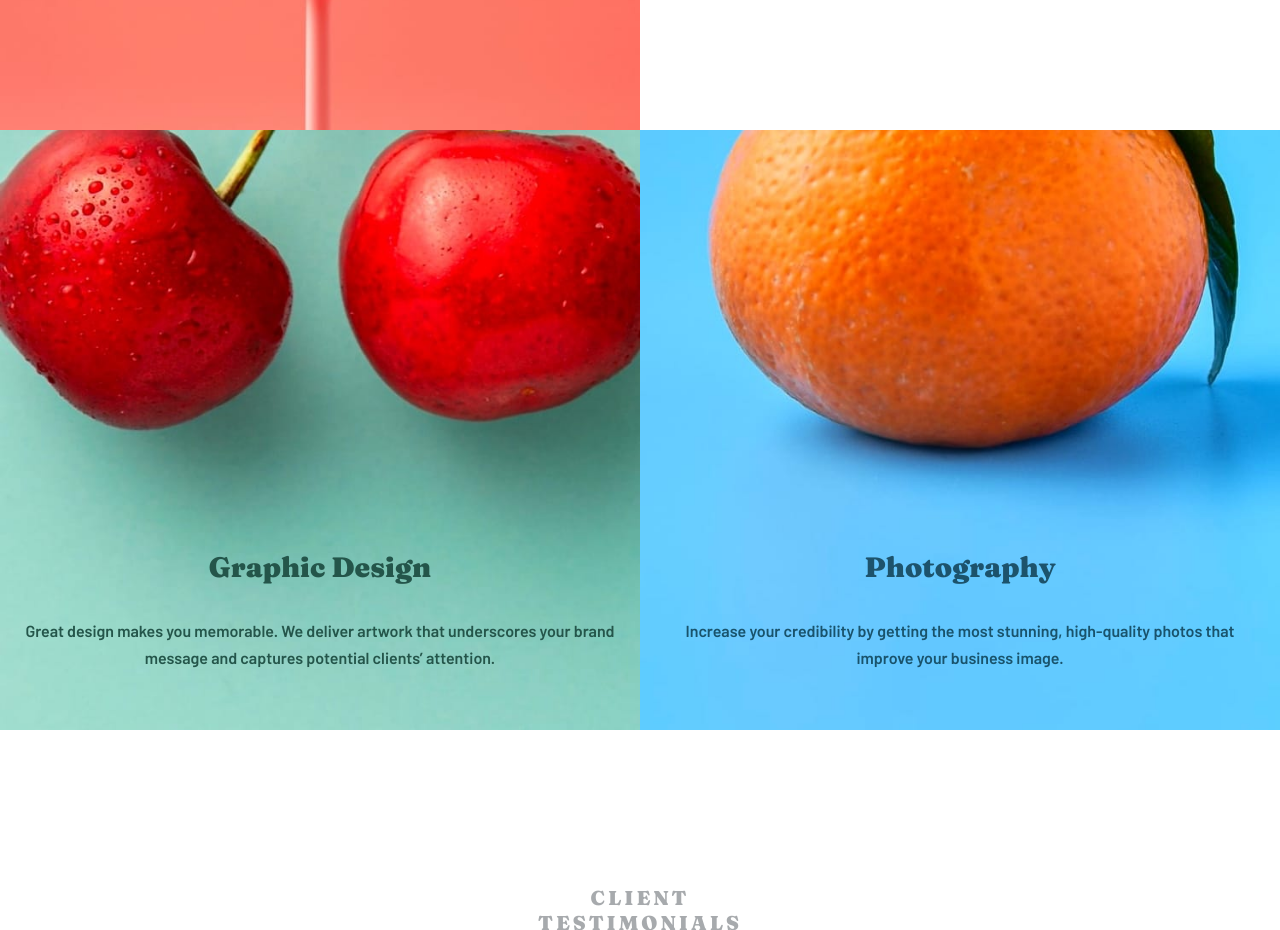
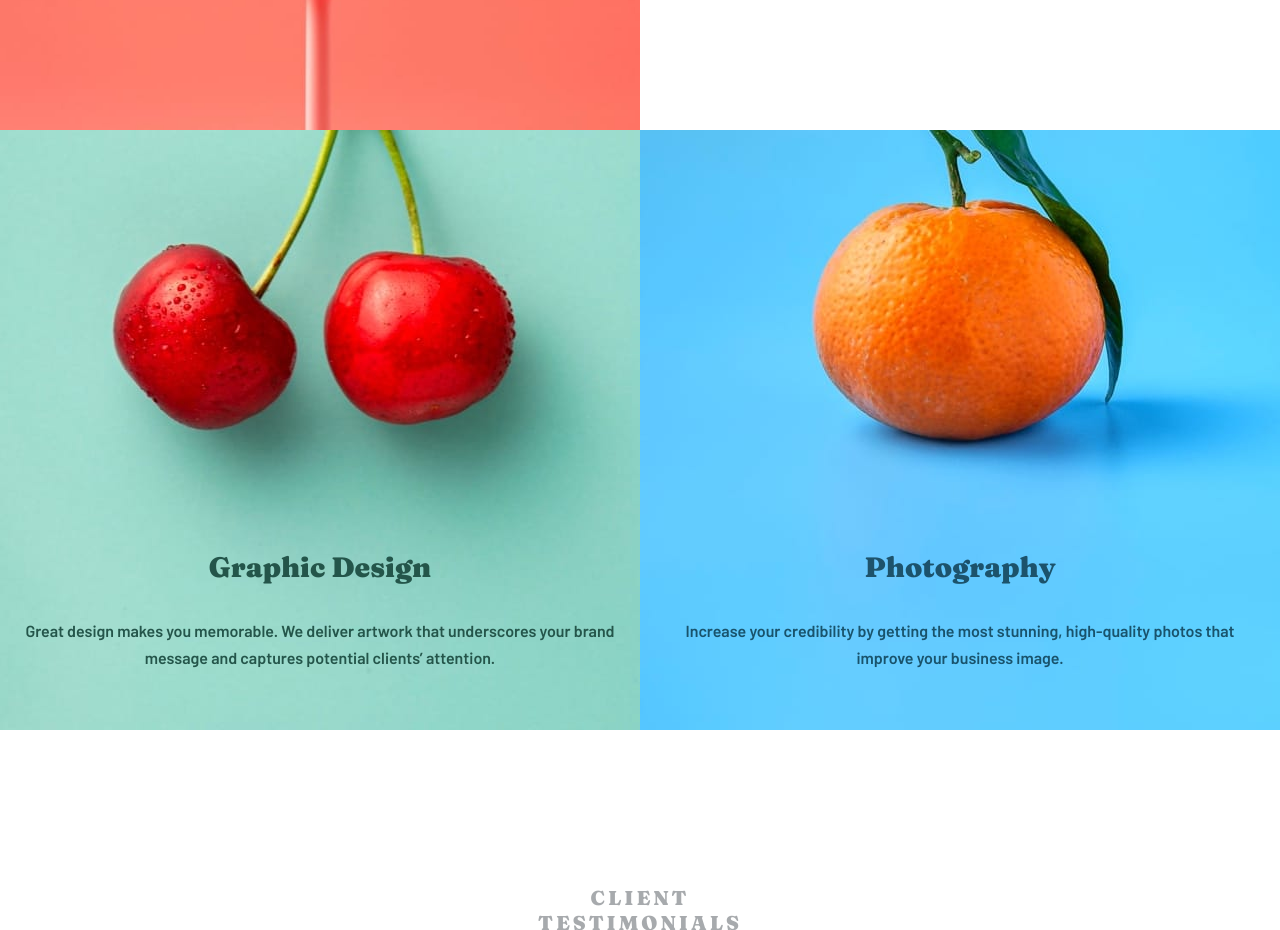
Before and after one commit to diegotorres9/sunnyside-agency, a plain HTML site: page index.html in a window 1280 px wide. Shown: the part 1575-2505 px from the top of the page. Drawn offline with Linux system fonts and the light colour scheme.

Commit message:
graphic design and photography images working on larger screens

```diff
--- a/styles.css
+++ b/styles.css
@@ -218,6 +218,8 @@ nav li:nth-child(4) a {
 .block-two {
     display: flex;
     flex-direction: column;
+    min-height: 0;
+    min-width: 0;
 }
 .block-two .graphic-design {
     background-image: url('images/mobile/image-graphic-design.jpg');
@@ -572,3 +574,14 @@ footer .social-icons {
         padding-bottom: 65px;
     }
 }
+@media screen and (min-width: 1200px) {
+
+    .block-two .graphic-design {
+        background-image: url('images/desktop/image-graphic-design.jpg');
+        background-size: cover;
+    }
+    .block-two .photography {
+        background-image: url('images/desktop/image-photography.jpg');
+        background-size: cover;
+    }
+}
```
